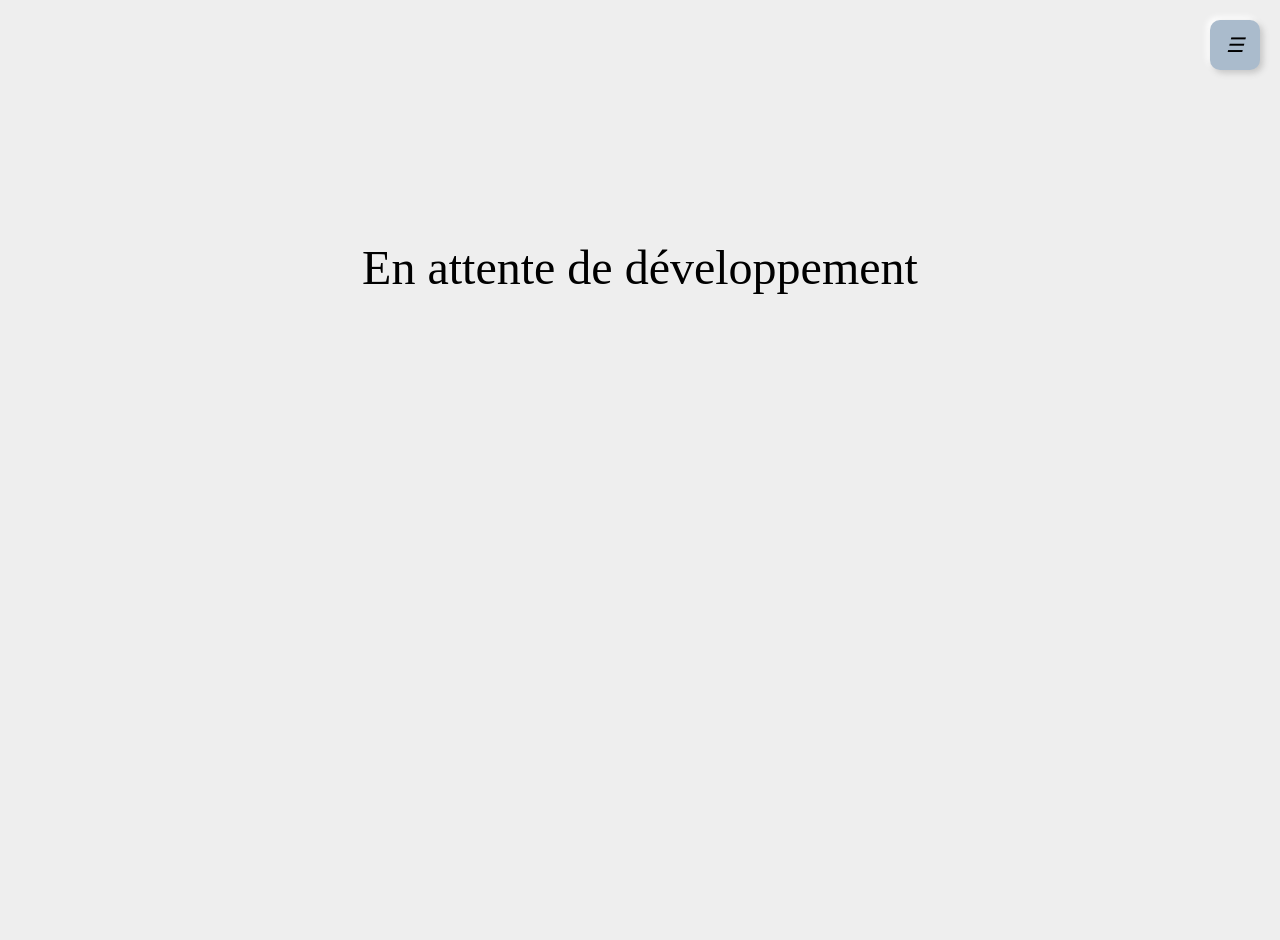
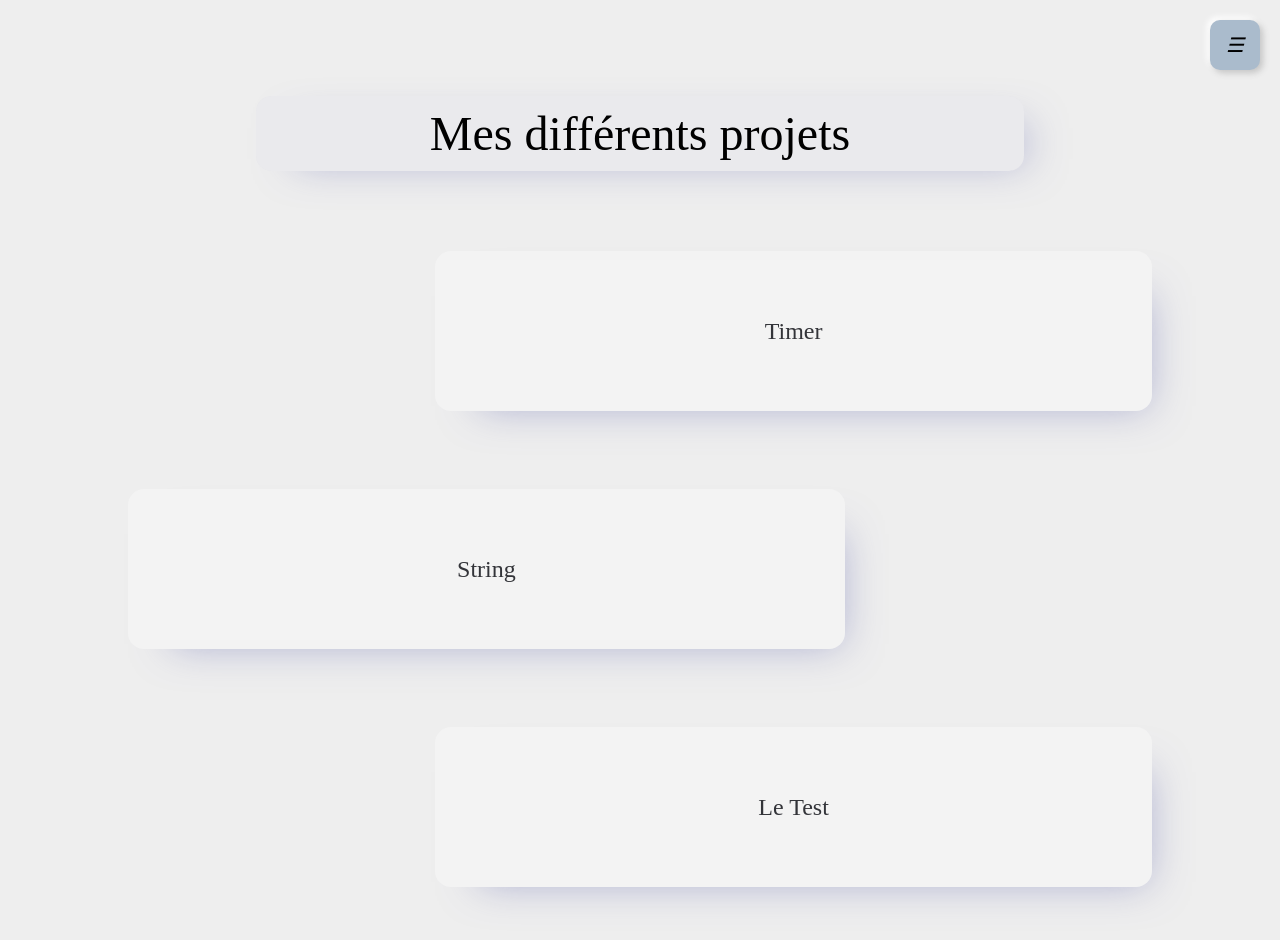
Before and after one commit to sylvainbatte/personalWebsite, a Vue app: page /projects in a window 1280 px wide. Shown: the top 940 px of the page. After the commit the page ends 917 px from the top, so only its background shows below. Built offline with nearby package versions, Linux system fonts and the light colour scheme.

Commit message:
add projects page design skelleton

```diff
--- a/src/assets/main.css
+++ b/src/assets/main.css
@@ -5,6 +5,7 @@
   --main-text-accent-color: rgb(147, 165, 182);
   --main-accent-color: #ABC;
   --main-background-color: #f3f3f3;
+  --main-shadow-color: rgba(95, 102, 173, 0.5);
 }
 
 *,
@@ -39,7 +40,7 @@ body, html {
   font-size: 3em;
   border-radius: 15px;
   background: rgba(95, 102, 173, 0.03);
-  box-shadow: 20px 10px 40px -20px rgba(95, 102, 173, 0.5);
+  box-shadow: 20px 10px 40px -20px var(--main-shadow-color);
   animation: topEntrance 2s;
 }
 
--- /dev/null
+++ b/src/components/ProjectCardItem.vue
@@ -0,0 +1,108 @@
+<script setup>
+defineProps({
+  name: {
+    type: String,
+    required: true
+  },
+  description: {
+    type: String,
+    required: true
+  }
+})
+</script>
+
+<template>
+  <div class="container">
+    <div class="card">
+      <div class="card-front">
+          <h2>{{ name }}</h2>
+      </div>
+      <div class="card-back">
+          <p>{{ description }}</p>
+      </div>
+    </div>
+  </div>
+</template>
+
+<style scoped>
+
+  @keyframes rightEntrance {
+    0% {
+      margin-right: 300px;
+      opacity: 0%;
+    }
+
+    100% {
+      opacity: 100%;
+    }
+  }
+
+  @keyframes leftEntrance {
+    0% {
+      margin-left: 300px;
+      opacity: 0%;
+    }
+
+    100% {
+      opacity: 100%;
+    }
+  }
+
+  .container {
+    width: 70%;
+
+    margin-bottom: 30px;
+    perspective: 1000px;
+    height: 20vh;
+
+    .card {
+      position: relative;
+      height: 100%;
+      transition: transform 0.6s;
+      transform-style: preserve-3d;
+
+      .card-front, .card-back {
+        position: absolute;
+        -webkit-backface-visibility: hidden;
+        backface-visibility: hidden;
+        height: 100%;
+        width: 100%;
+        border-radius: 1em;
+        box-shadow: 20px 20px 40px -25px var(--main-shadow-color);
+      }
+
+      .card-front {
+        background-color: var(--main-background-color);
+        color: var(--main-text-color);
+        display: flex;
+        align-items: center;
+        justify-content: center;
+      }
+
+      .card-back {
+        background-color: var(--main-text-color);
+        color: var(--main-background-color);
+        display: flex;
+        align-items: center;
+        justify-content: center;
+        transform: rotateX(180deg);
+      }
+    }
+  }
+
+  .container:hover .card {
+    transform: rotateX(180deg);
+  }
+
+  .container:nth-child(2n) {
+    align-self: flex-start;
+    text-align: left;
+    animation: leftEntrance 2s;
+  }
+
+  .container:nth-child(2n - 1) {
+    align-self: flex-end;
+    text-align: right;
+    animation: rightEntrance 2s;
+  }
+</style>
--- /dev/null
+++ b/src/datas/project.json
@@ -0,0 +1,6 @@
+{
+    "descriptions": {
+        "timer": "A simple timer that counts down from a specified time.",
+        "string": "A simple string that can be used to display text."
+    }
+}
--- a/src/views/PresentationView.vue
+++ b/src/views/PresentationView.vue
@@ -115,7 +115,7 @@ p {
     background: var(--main-background-color);
 
 
-    box-shadow: 20px 20px 40px -20px rgba(95, 102, 173, 0.5);
+    box-shadow: 20px 20px 40px -20px var(--main-shadow-color);
     border-radius: 10px;
 
     h2 {
@@ -150,7 +150,7 @@ p {
     width: 340px;
     background: #ABC2;
 
-    box-shadow: 20px 20px 40px -25px rgba(95, 102, 173, 0.5);
+    box-shadow: 20px 20px 40px -25px var(--main-shadow-color);
     border-radius: 10px;
     margin-bottom: 40px;
 
--- a/src/views/ProjectView.vue
+++ b/src/views/ProjectView.vue
@@ -1,14 +1,30 @@
 <script setup>
+import ProjectCardItem from '../components/ProjectCardItem.vue';
+
+// TODO : aller chercher les valeurs de data dans un fichier json
+let data = {
+    "timer" : "Description timer",
+    "string" : "Description string",
+    "test" : "Description du test"
+}
+
 </script>
 
 <template>
-    <h1>En attente de développement</h1>
+    <h1 class="title">Mes différents projets</h1>
+    <div id="projects">
+        <ProjectCardItem name="Timer" :description="data.timer" />
+        <ProjectCardItem name="String" :description="data.string" />
+        <ProjectCardItem name="Le Test" :description="data.test" />
+    </div>
 </template>
 
 <style scoped>
-    h1{
-        text-align: center;
-        margin-top: 5em;
-        font-size: 3em;
+    #projects {
+        display: flex;
+        flex-direction: column;
+        gap: 3em;
+        width: 80%;
+        margin: 5em auto 0px;
     }
 </style>
```
